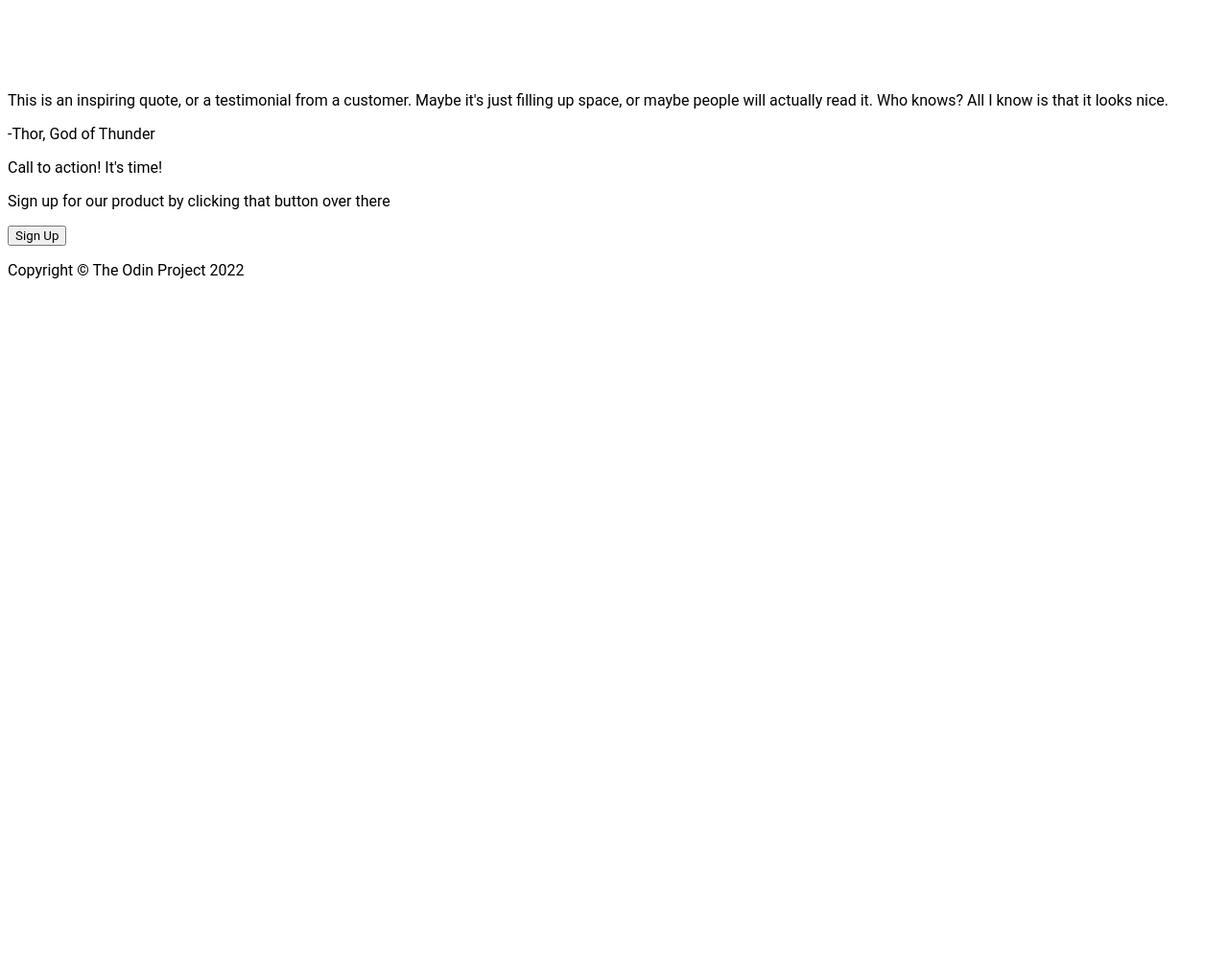
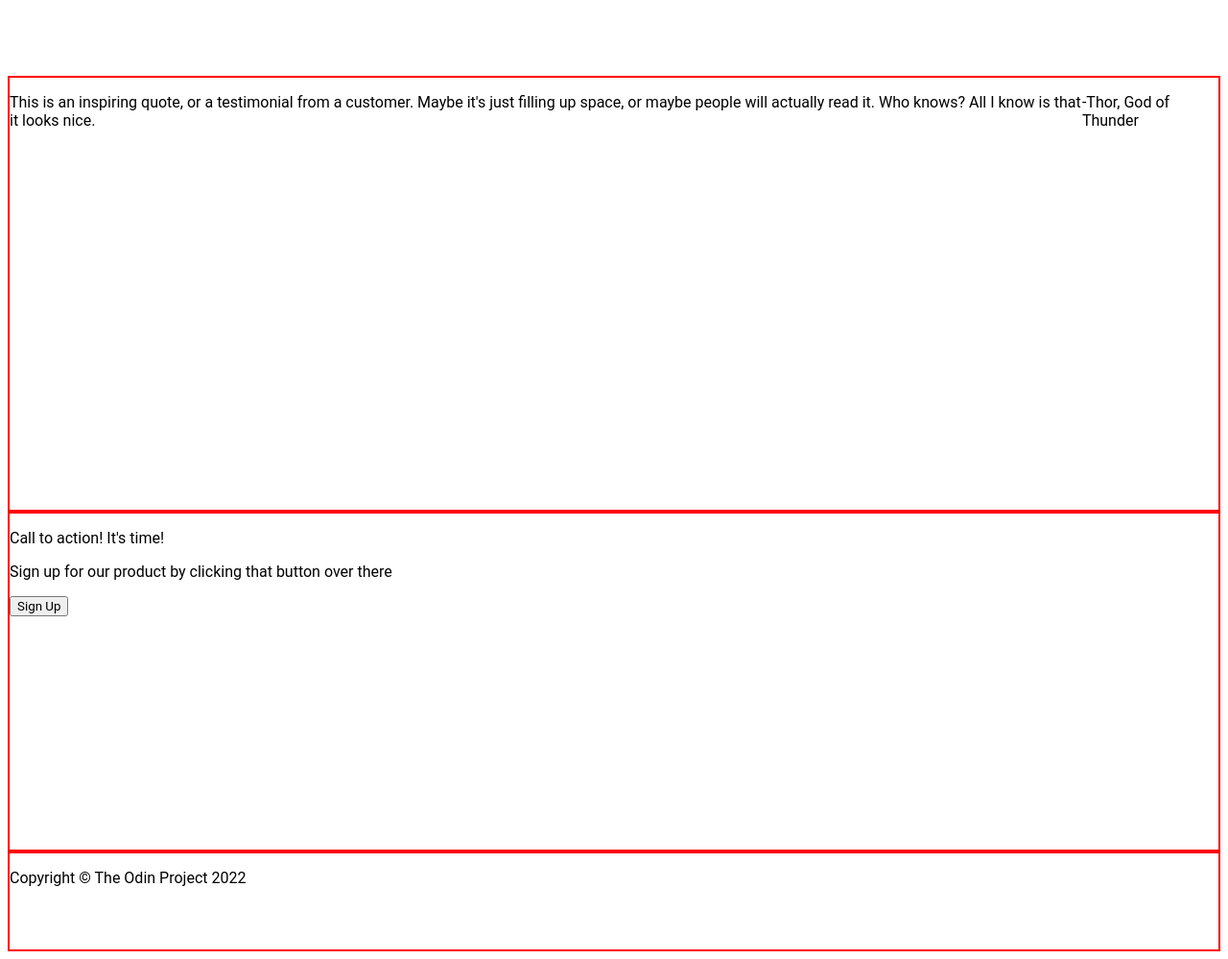
Before and after one commit to Nabin02/landing-page, a plain HTML site: page index.html in a window 1280 px wide. Shown: the part 899-1898 px from the top of the page at 96% size. Before the commit the page ends 1206 px from the top, so only its background shows below. Drawn offline with Linux system fonts and the light colour scheme.

Commit message:
Outline sections 3, 4, and 5

```diff
--- a/index.html
+++ b/index.html
@@ -33,47 +33,42 @@
                     <h1 Class="menu-nine">Some random information.</h1>
                 </div>
                 <section class="menu-ten">
-
                     <div class="box-one">
                         <div class="menu-ten-one-one"></div>
                         <div class="box-one-one"></div>
                         <p div class="menu-ten-one-two">this is some subtext under an illustration or image</p>
                     </div>
-
                     <div class="box-two">
                         <div class="menu-ten-two-one"></div>
                         <div class="box-two-one"></div>
                         <p div class="menu-ten-two-two">this is some subtext under an illustration or image</p>
                     </div>
-
                     <div class="box-three">
                         <div class="menu-ten-three-one"></div>
                         <div class="box-three-one"></div>
                         <p div class="menu-ten-three-two">this is some subtext under an illustration or image</p>
                     </div>
-
                     <div class="box-four">
                         <div class="menu-ten-four-one"></div>
                         <div class="box-four-one"></div>
                         <p div class="menu-ten-four-two">this is some subtext under an illustration or image</p>
                     </div>
-
                 </section>
             </section>
         </section>
 
-        <section>
-            <p>This is an inspiring quote, or a testimonial from a customer.
-                Maybe it&apos;s just filling up space, or maybe people will
-                actually read it. Who knows? All I know is that it looks nice.</p>
+        <section class="heading7">
+            <p>This is an inspiring quote, or a testimonial from a customer. Maybe it&apos;s just filling up space, or maybe people will actually read it. Who knows? All I know is that it looks nice.</p>
             <p>-Thor, God of Thunder</p>
         </section>
-        <section>
+
+        <section class="heading8">
             <p>Call to action! It&apos;s time!</p>
             <p>Sign up for our product by clicking that button over there</p>
             <button>Sign Up</button>
         </section>
-        <section>
+
+        <section class="heading9">
             <p>Copyright &copy; The Odin Project 2022</p>
         </section>
     </body>
--- a/style.css
+++ b/style.css
@@ -95,7 +95,7 @@
 
 .heading6 {
     display: flex;
-    min-width: 1409px;
+    min-width: 1400px;
     height: 450px;
     justify-content: center;
 }
@@ -141,33 +141,20 @@
     align-content: center;
 }
 
-/*
-
-.menu-ten-one {
+.heading7 {
     border: 2px solid red;
     display: flex;
-    /* align-items: flex-end;
-    align-items: center;
-    justify-content: center;
-
-    width: 140px;
-
+    height: 450px;
 }
 
-.menu-ten-two {
+.heading8 {
     border: 2px solid red;
-    display: flex;
-    width: 140px;
+    /* display: flex; */
+    height: 350px;
 }
 
-.menu-ten-three {
+.heading9 {
     border: 2px solid red;
-    display: flex;
-    width: 140px;
+    /* display: flex; */
+    height: 100px;
 }
-
-.menu-ten-four {
-    border: 2px solid red;
-    display: flex;
-    width: 140px;
-}
```
